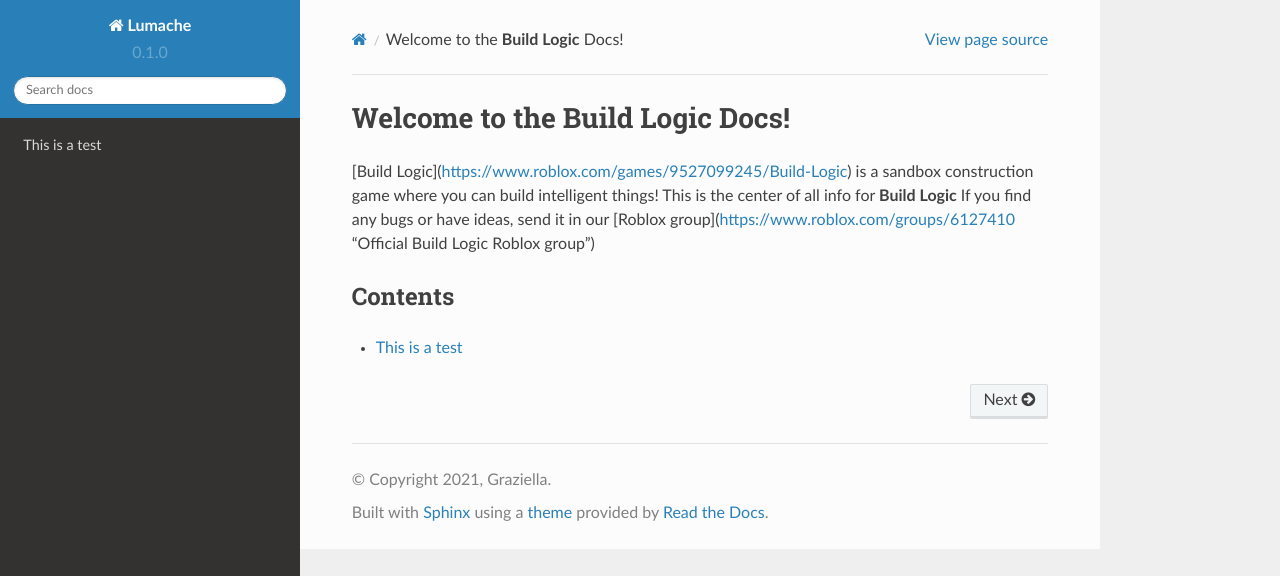
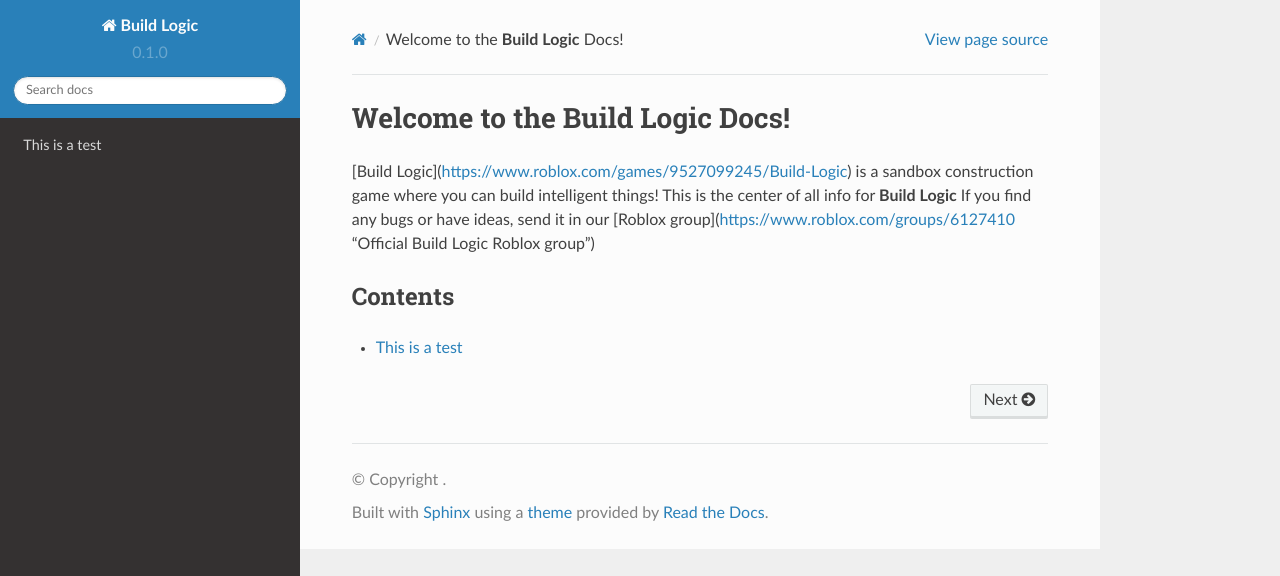
Before and after one commit to BuildLogicDocs/Build-Logic-Documentation, a Sphinx documentation site: the page built from docs/source/index.rst, in a window 1280 px wide. Shown: the top 576 px of the page. Built offline with Sphinx 7.4.7 and the Read the Docs theme 2.0.0, drawn with Linux system fonts in a browser that asks for light colours.

```diff
--- a/docs/source/conf.py
+++ b/docs/source/conf.py
@@ -2,9 +2,9 @@
 
 # -- Project information
 
-project = 'Lumache'
-copyright = '2021, Graziella'
-author = 'Graziella'
+project = 'Build Logic'
+copyright = ''
+author = 'NachoKool'
 
 release = '0.1'
 version = '0.1.0'
```
Also changed, not shown: README.rst (+4 -6 lines).
